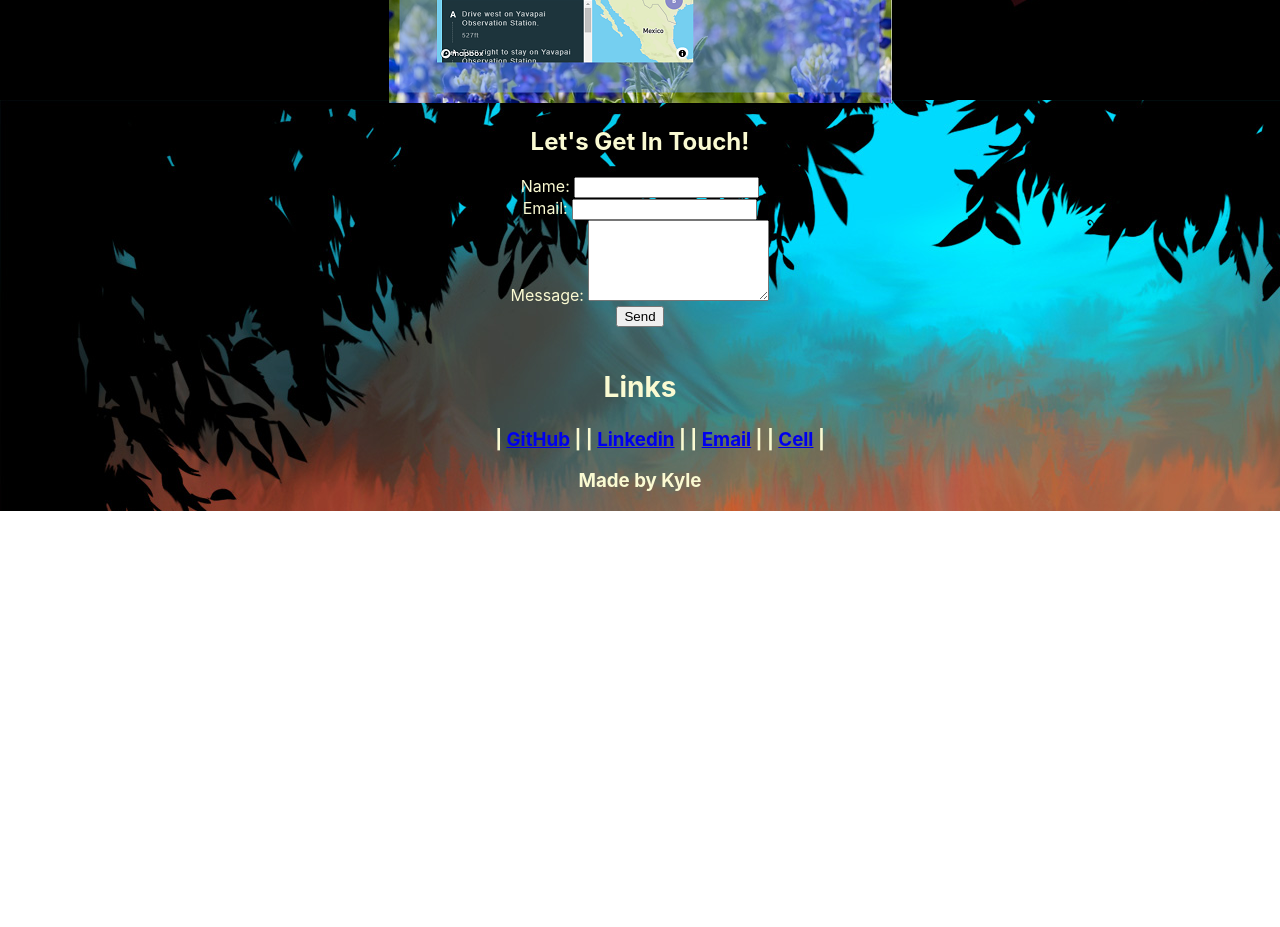
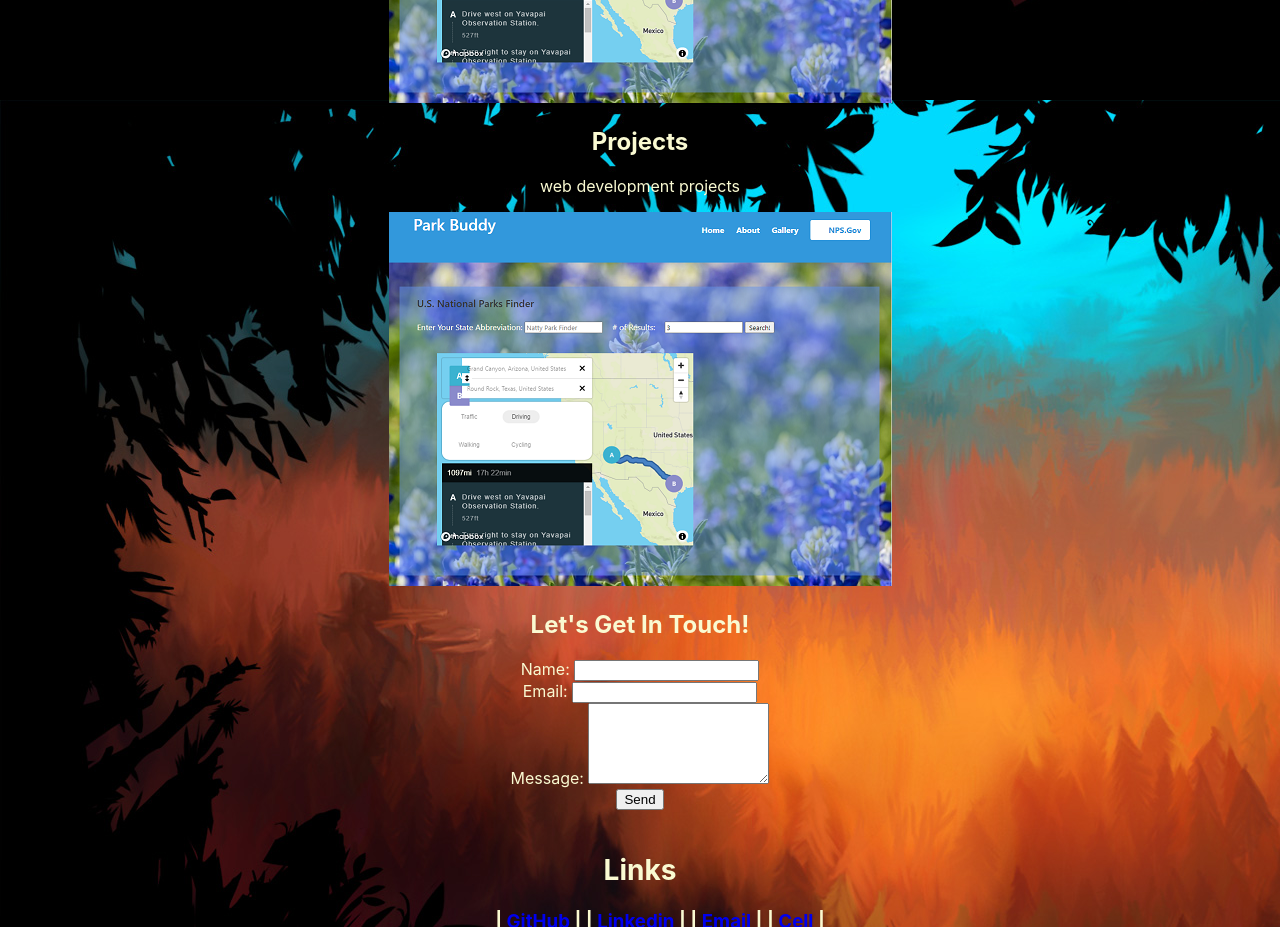
Before and after one commit to kjmckinley/react-portfolio, a React (Create React App) app: page / in a window 1280 px wide. Shown: the part 1100-2027 px from the top of the page. Before the commit the page ends 1611 px from the top, so only its background shows below. Built offline with nearby package versions, Linux system fonts and the light colour scheme.

Commit message:
minor cleaning and probing

```diff
--- a/src/components/project/index.js
+++ b/src/components/project/index.js
@@ -11,7 +11,16 @@ function Project({ currentCategory }) {
             <p>{description}</p>
             <ProjectList category={currentCategory.name} />
         </center>
+
+        <center>
+            <h1 data-testid="h1tag">{capitalizeFirstLetter(name)}</h1>
+            <p>{description}</p>
+            <ProjectList category={currentCategory.name} />
+        </center>
+
         </section>
+
+
 
     );
 }
--- a/src/components/projectlist/index.js
+++ b/src/components/projectlist/index.js
@@ -26,10 +26,8 @@ const ProjectList = ({ category }) =>{
                     />
                 ))}
             </div>
-            <img
-                src={photo}
-                alt="Frontend Example"
-            />
+
+            <img src={photo} alt="Frontend Example"/>
 
         </div>
 
```
